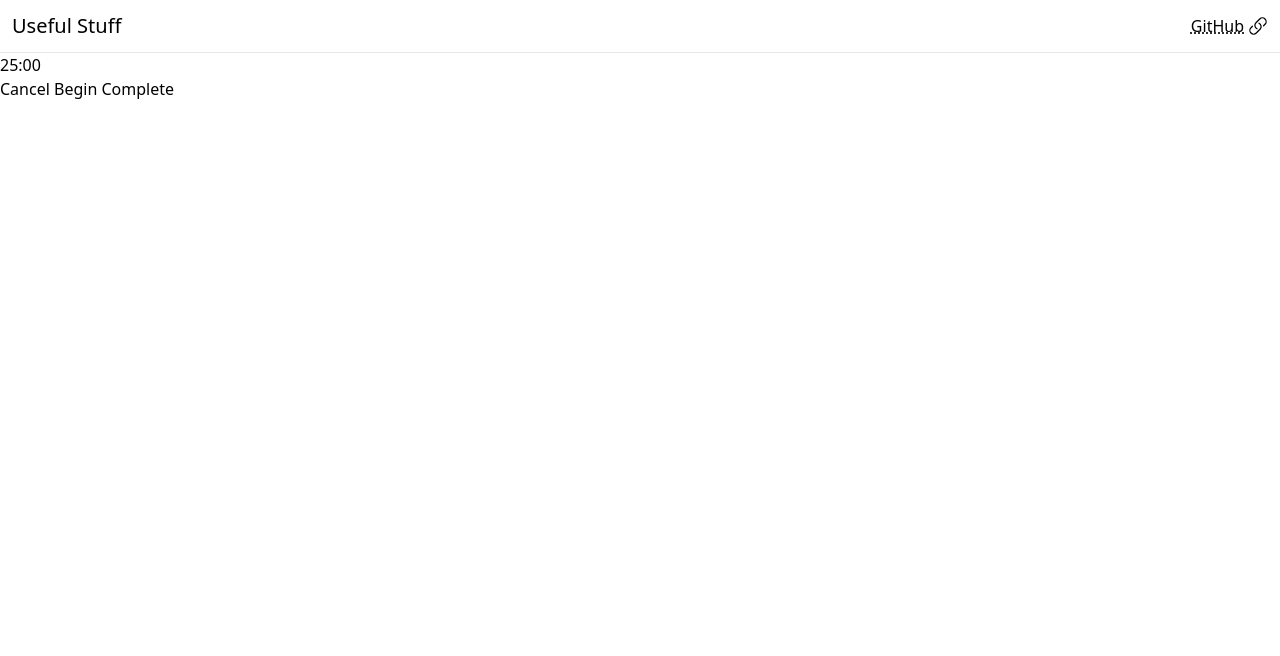
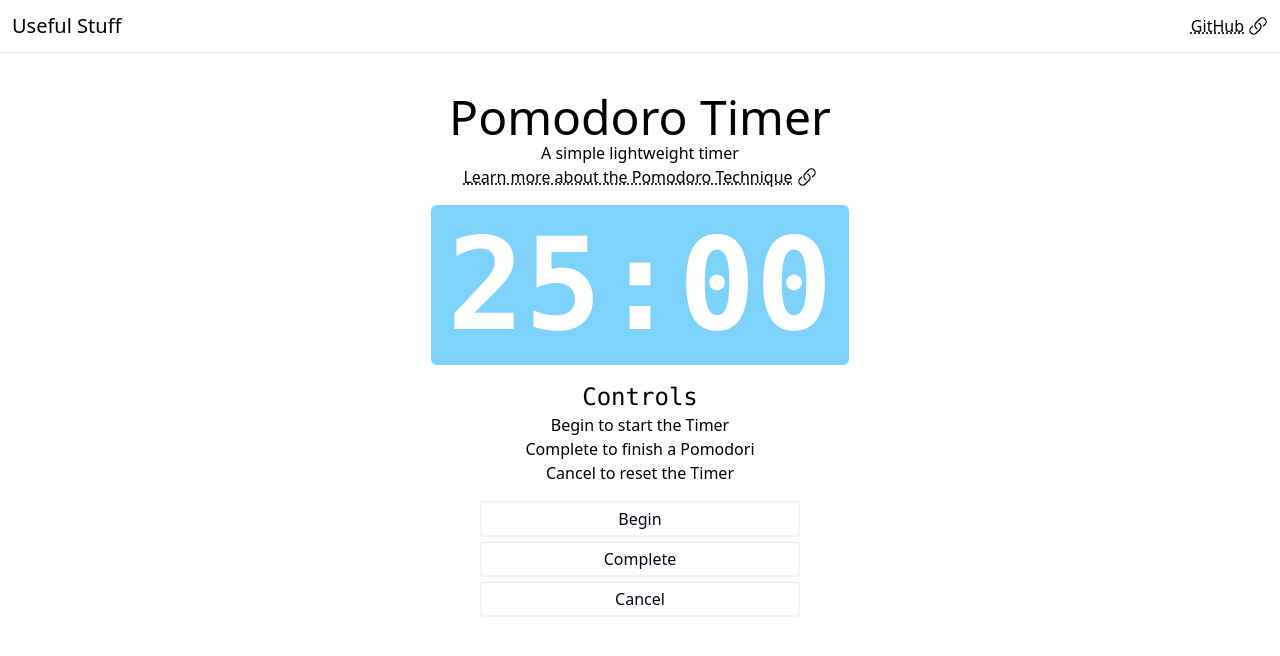
Before and after one commit to aadritraj/useful-stuff, a SvelteKit app: page /pomodoro in a window 1280 px wide. Shown: the top 656 px of the page. Built offline with nearby package versions, Linux system fonts and the light colour scheme.

Commit message:
feat: redesign and add styles to pomodoro timer

```diff
--- a/src/routes/pomodoro/+page.svelte
+++ b/src/routes/pomodoro/+page.svelte
@@ -1,4 +1,6 @@
 <script lang="ts">
+	import Link from "$lib/components/Link.svelte";
+	import Button from "$lib/components/Button.svelte";
 	const POMODORI_COUNT = 4;
 
 	const states = {
@@ -94,9 +96,27 @@
 	<meta name="description" content="A virtual timer for applying the Pomodoro Technique." />
 </svelte:head>
 
-<time>{formattedTime}</time>
-<div>
-	<button onclick={cancelPomodoro}>Cancel</button>
-	<button onclick={startPomodoro}>Begin</button>
-	<button onclick={completePomodoro}>Complete</button>
+<div class="flex flex-col items-center gap-4 justify-center p-10">
+	<div class="flex flex-col items-center">
+		<h1 class="text-5xl font-medium">Pomodoro Timer</h1>
+		<p>A simple lightweight timer</p>
+		<Link href="https://en.wikipedia.org/wiki/Pomodoro_Technique">Learn more about the Pomodoro Technique</Link>
+	</div>
+
+	<div class="rounded-md bg-sky-300 p-4 font-mono text-9xl font-semibold text-white">
+		{formattedTime}
+	</div>
+
+	<div class="flex flex-col items-center">
+		<span class="text-2xl font-light font-mono">Controls</span>
+		<p>Begin to start the Timer</p>
+		<p>Complete to finish a Pomodori</p>
+		<p>Cancel to reset the Timer</p>
+	</div>
+
+	<div class="flex flex-col space-y-1 max-w-xs w-full">
+		<Button onclick={startPomodoro}>Begin</Button>
+		<Button onclick={completePomodoro}>Complete</Button>
+		<Button onclick={cancelPomodoro}>Cancel</Button>
+	</div>
 </div>
```
